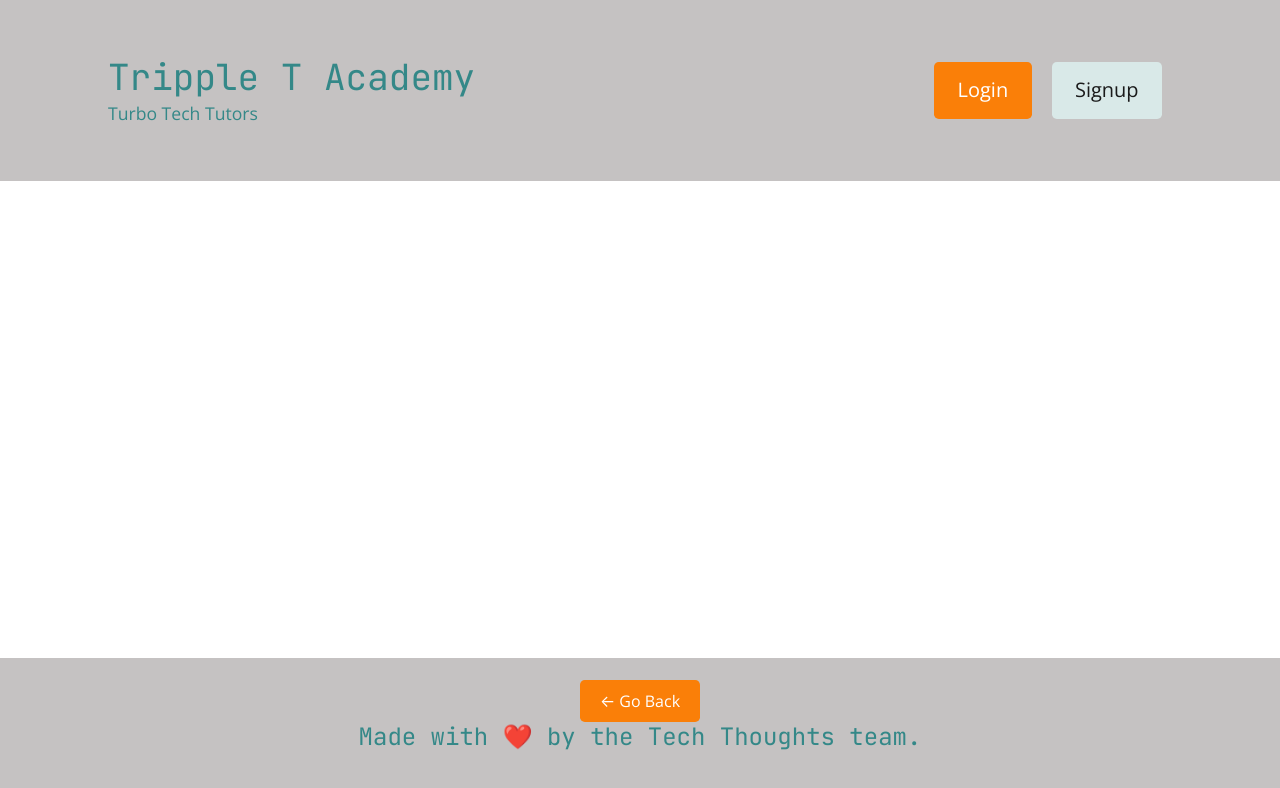
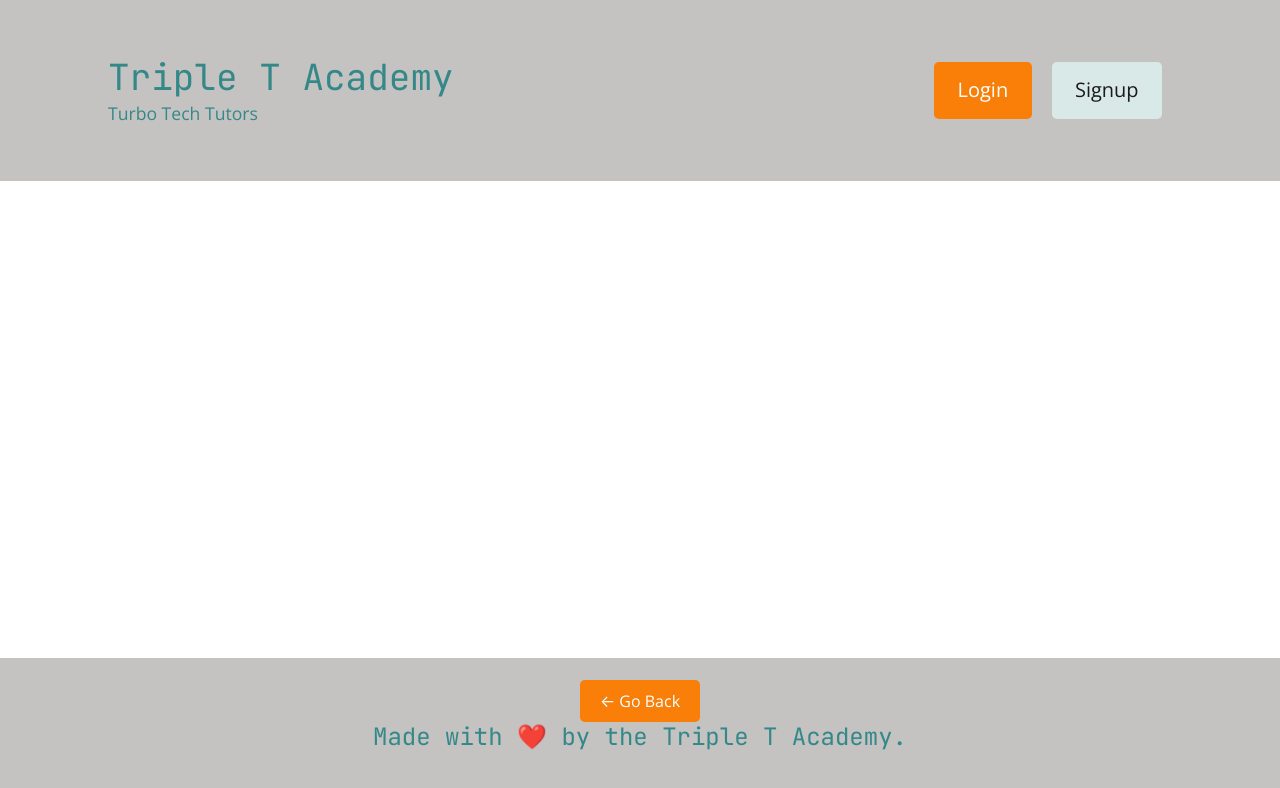
Before and after one commit to lindamart/tutor-app, a React (Create React App) app in the folder client/: page /thoughts/1 in a window 1280 px wide. Shown: the top 788 px of the page. Built offline with nearby package versions, Linux system fonts and the light colour scheme.

Commit message:
fixing name

```diff
--- a/client/public/index.html
+++ b/client/public/index.html
@@ -30,7 +30,7 @@
     <link href="https://fonts.googleapis.com/css2?family=JetBrains+Mono:ital,wght@0,400;0,700;1,400&family=Open+Sans:wght@400;700&display=swap" rel="stylesheet" />
    <!-- Bootstrap CSS  -->
     <link href="https://cdn.jsdelivr.net/npm/bootstrap@5.1.3/dist/css/bootstrap.min.css" rel="stylesheet" integrity="sha384-1BmE4kWBq78iYhFldvKuhfTAU6auU8tT94WrHftjDbrCEXSU1oBoqyl2QvZ6jIW3" crossorigin="anonymous">
-    <title>Tech Thoughts</title>
+    <title>Triple T Academy</title>
   </head>
   <body>
 
--- a/client/src/components/Footer/index.js
+++ b/client/src/components/Footer/index.js
@@ -25,7 +25,7 @@ const Footer = () => {
           >
             ❤️
           </span>{' '}
-          by the Tech Thoughts team.
+          by the Triple T Academy.
 
         </h4>
       </div>
--- a/client/src/components/Header/index.js
+++ b/client/src/components/Header/index.js
@@ -14,7 +14,7 @@ const Header = () => {
       <div className="container flex-row justify-space-between-lg justify-center align-center">
         <div>
           <Link className="text-light" to="/">
-            <h1 className="m-0">Tripple T Academy</h1>
+            <h1 className="m-0">Triple T Academy</h1>
           </Link>
           <p className="m-0">Turbo Tech Tutors</p>
         </div>
```
